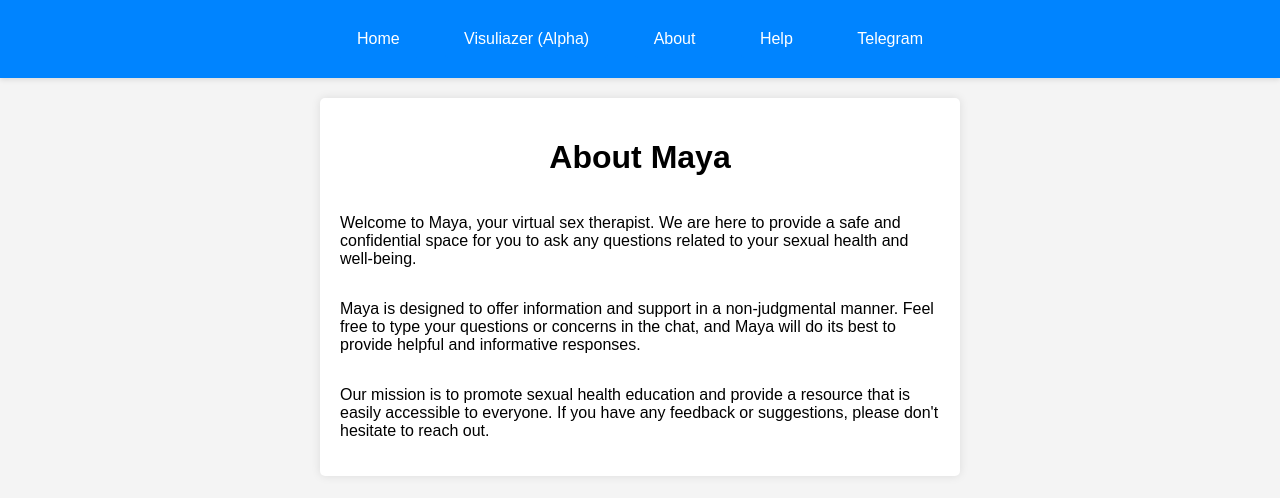
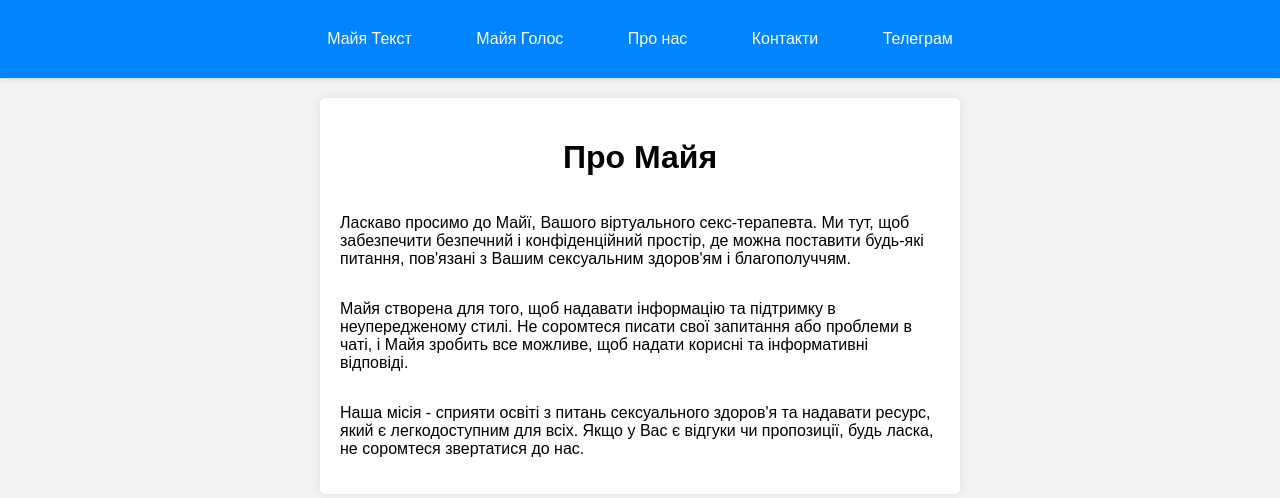
Before and after one commit to marksadpepe/maya, a Flask app: page /about in a window 1280 px wide. Shown: the top 498 px of the page. Run offline with Flask 3, Linux system fonts and the light colour scheme.

Commit message:
translated US to UA

```diff
--- a/bot.py
+++ b/bot.py
@@ -7,11 +7,11 @@ tg_bot = tl.TeleBot(os.getenv('BOT_TOKEN'))
 
 @tg_bot.message_handler(commands=['start'])
 def start(msg):
-    tg_bot.send_message(msg.chat.id, "Hi, my name is Maya and i'm  the virtual sex therapist. You can ask any questions and I will try to answer them")
+    tg_bot.send_message(msg.chat.id, "Привіт, мене звати Майя і я віртуальний секс-терапевт. Ви можете задати будь-які питання, і я постараюся на них відповісти.")
 
 @tg_bot.message_handler(commands=['help'])
 def help(msg):
-    tg_bot.send_message(msg.chat.id, "Welcome to Maya, your virtual sex therapist. We are here to provide a safe and confidential space for you to ask any questions related to your sexual health and well-being.\n\nMaya is designed to offer information and support in a non-judgmental manner. Feel free to type your questions or concerns in the chat, and Maya will do its best to provide helpful and informative responses.\n\nIf your issue persists or if you have a specific technical inquiry, please contact our technical support team via email at marksadpepe@gmail.com.")
+    tg_bot.send_message(msg.chat.id, "Ласкаво просимо до Майї, вашого віртуального секс-терапевта. Ми тут, щоб надати безпечний та конфіденційний простір для ваших питань, пов'язаних із сексуальним здоров'ям та благополуччям.\n\nМайя призначена для надання інформації та підтримки без осуду. Не соромтеся вводити свої питання чи стурбованості у чат, і Майя зробить все можливе, щоб надати корисні та інформативні відповіді.\n\nЯкщо ваші проблеми тривають чи у вас є конкретне технічне запитання, будь ласка, зверніться до нашої служби технічної підтримки за електронною адресою marksadpepe@gmail.com.")
 
 @tg_bot.message_handler(content_types='text')
 def reply(msg):
--- a/templates/about.html
+++ b/templates/about.html
@@ -10,27 +10,27 @@
         <header>
             <nav>
                 <button class="navigation">
-                    <a href="{{ url_for('index') }}">Home</a>
+                    <a href="{{ url_for('index') }}">Майя Текст</a>
                 </button>
                 <button class="navigation">
-                    <a href="{{ url_for('visualiser') }}">Visuliazer (Alpha)</a>
+                    <a href="{{ url_for('visualiser') }}">Майя Голос</a>
                 </button>
                 <button class="navigation">
-                    <a href="{{ url_for('about') }}">About</a>
+                    <a href="{{ url_for('about') }}">Про нас</a>
                 </button>
                 <button class="navigation">
-                    <a href="{{ url_for('help') }}">Help</a>
+                    <a href="{{ url_for('help') }}">Контакти</a>
                 </button>
                 <button class="navigation">
-                    <a href="https://t.me/maya_sex_therapist_bot" target="_blank">Telegram</a>
+                    <a href="https://t.me/maya_sex_therapist_bot" target="_blank">Телеграм</a>
                 </button>
             </nav>
         </header>
         <div id="about-container">
-            <h1>About Maya</h1>
-            <p>Welcome to Maya, your virtual sex therapist. We are here to provide a safe and confidential space for you to ask any questions related to your sexual health and well-being.</p>
-            <p>Maya is designed to offer information and support in a non-judgmental manner. Feel free to type your questions or concerns in the chat, and Maya will do its best to provide helpful and informative responses.</p>
-            <p>Our mission is to promote sexual health education and provide a resource that is easily accessible to everyone. If you have any feedback or suggestions, please don't hesitate to reach out.</p>
+            <h1>Про Майя</h1>
+            <p>Ласкаво просимо до Майї, Вашого віртуального секс-терапевта. Ми тут, щоб забезпечити безпечний і конфіденційний простір, де можна поставити будь-які питання, пов'язані з Вашим сексуальним здоров'ям і благополуччям.</p>
+            <p>Майя створена для того, щоб надавати інформацію та підтримку в неупередженому стилі. Не соромтеся писати свої запитання або проблеми в чаті, і Майя зробить все можливе, щоб надати корисні та інформативні відповіді.</p>
+            <p>Наша місія - сприяти освіті з питань сексуального здоров'я та надавати ресурс, який є легкодоступним для всіх. Якщо у Вас є відгуки чи пропозиції, будь ласка, не соромтеся звертатися до нас.</p>
         </div>
         <script src="{{ url_for('static', filename='js/script.js') }}"></script>
     </body>
```
Also changed, not shown: templates/help.html (+8 -8 lines), templates/index.html (+6 -6 lines).
